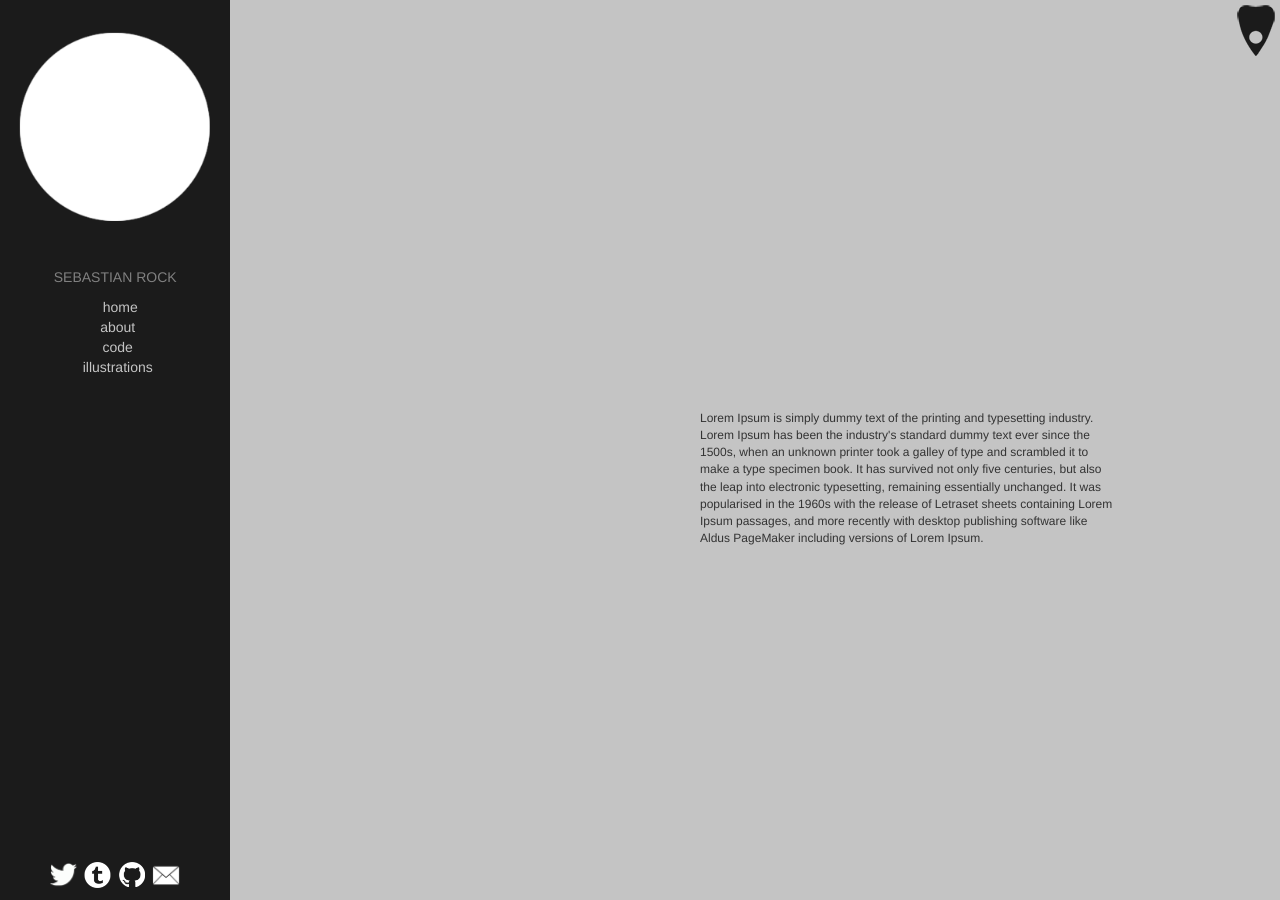
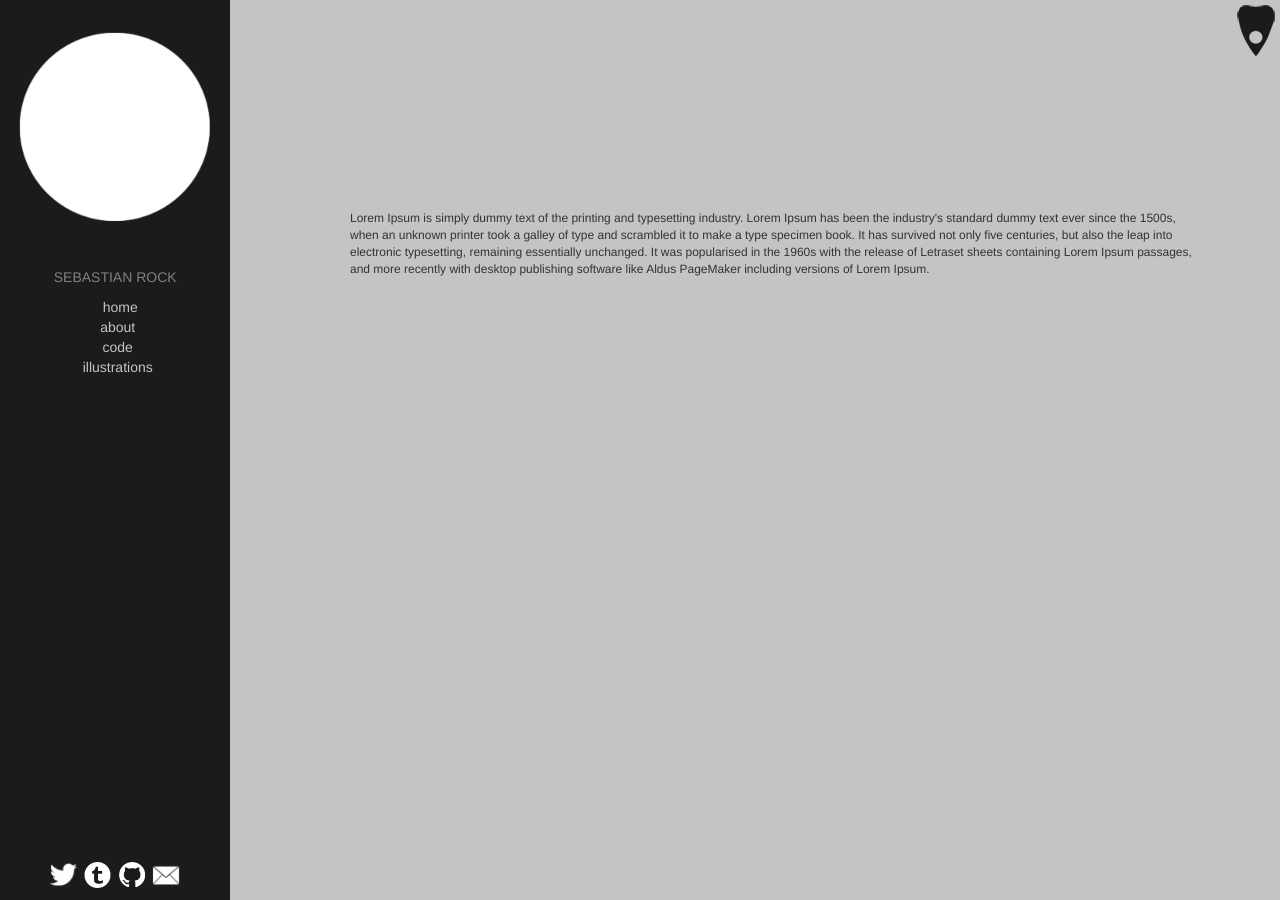
Before and after one commit to Revenir/revenir.github.io, a Jekyll site: the page built from index.html, in a window 1280 px wide. Built offline with Jekyll 4.4.1, drawn with Linux system fonts in a browser that asks for light colours.

Commit message:
Update index.html

```diff
--- a/index.html
+++ b/index.html
@@ -2,7 +2,7 @@
 layout: default
 ---
 
-<div class="primary">
+<div class="introduction">
       <p>Lorem Ipsum is simply dummy text of the printing and typesetting industry.
       Lorem Ipsum has been the industry's standard dummy text ever since the 1500s,
       when an unknown printer took a galley of type and scrambled it to make a type specimen book.
```
